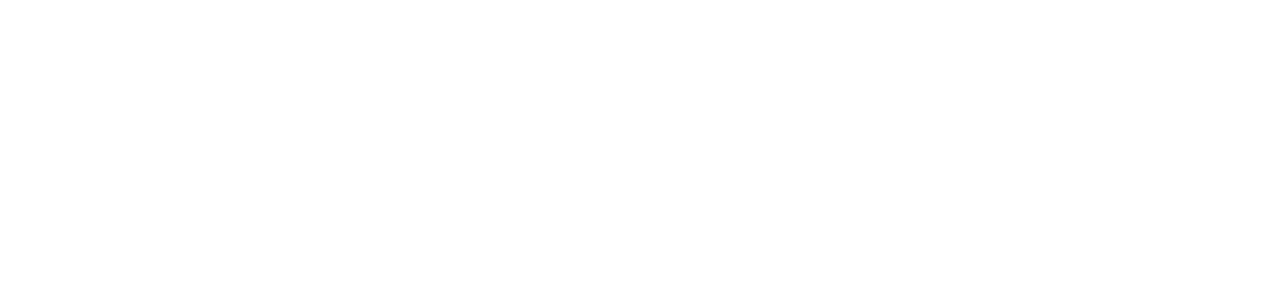
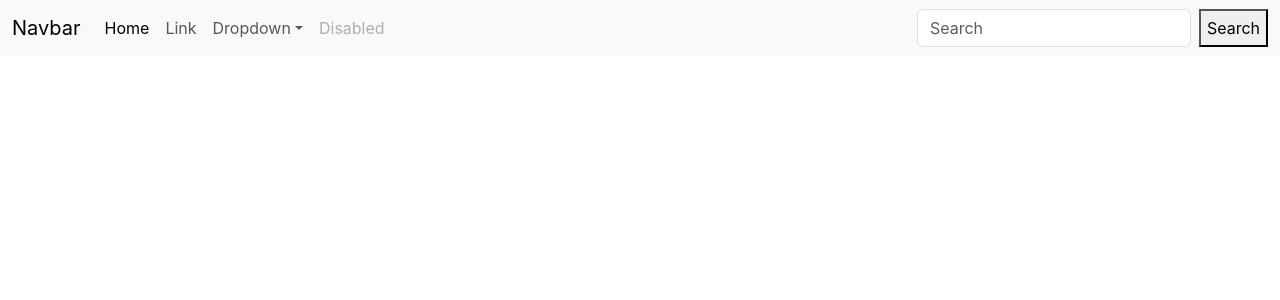
Before and after one commit to Sanjana60/Text_Utils, a React (Create React App) app: page / in a window 1280 px wide. Shown: the top 300 px of the page. Built offline with nearby package versions, Linux system fonts and the light colour scheme.

Commit message:
nav bar created

```diff
--- a/src/App.js
+++ b/src/App.js
@@ -4,7 +4,42 @@
 function App() {
   return (
     <>
-
+    <nav className="navbar navbar-expand-lg bg-body-tertiary">
+  <div className="container-fluid">
+    <a className="navbar-brand" href="/#">Navbar</a>
+    <button className="navbar-toggler" type="button" data-bs-toggle="collapse" data-bs-target="#navbarSupportedContent" aria-controls="navbarSupportedContent" aria-expanded="false" aria-label="Toggle navigation">
+      <span className="navbar-toggler-icon"></span>
+    </button>
+    <div className="collapse navbar-collapse" id="navbarSupportedContent">
+      <ul className="navbar-nav me-auto mb-2 mb-lg-0">
+        <li className="nav-item">
+          <a className="nav-link active" aria-current="page" href="/#">Home</a>
+        </li>
+        <li className="nav-item">
+          <a className="nav-link" href="/#">Link</a>
+        </li>
+        <li className="nav-item dropdown">
+          <a className="nav-link dropdown-toggle" href="/#" role="button" data-bs-toggle="dropdown" aria-expanded="false">
+            Dropdown
+          </a>
+          <ul className="dropdown-menu">
+            <li><a className="dropdown-item" href="/#">Action</a></li>
+            <li><a className="dropdown-item" href="/#">Another action</a></li>
+            <li><hr className="dropdown-divider"/></li>
+            <li><a className="dropdown-item" href="/#">Something else here</a></li>
+          </ul>
+        </li>
+        <li className="nav-item">
+          <a className="nav-link disabled">Disabled</a>
+        </li>
+      </ul>
+      <form className="d-flex" role="search">
+        <input className="form-control me-2" type="search" placeholder="Search" aria-label="Search"/>
+        <button classNameName="btn btn-outline-success" type="submit">Search</button>
+      </form>
+    </div>
+  </div>
+</nav>
     </>
   );
 }
```
